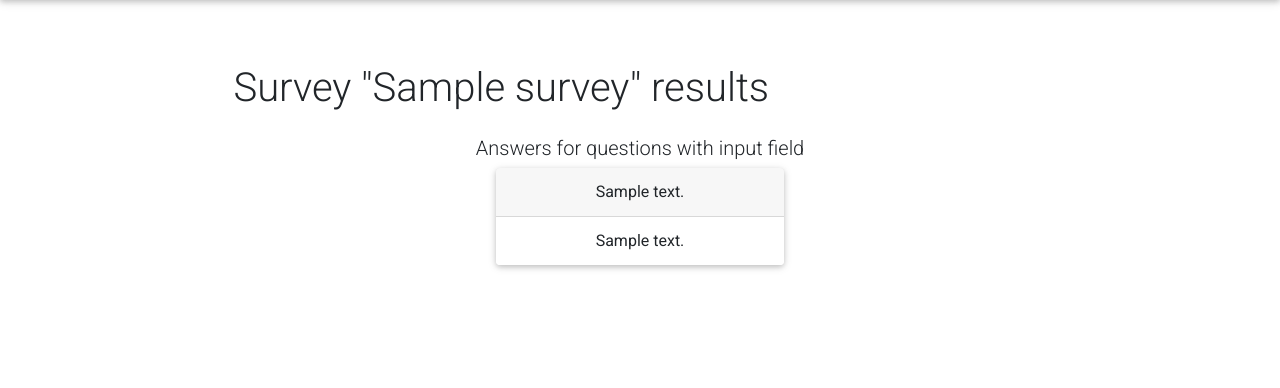
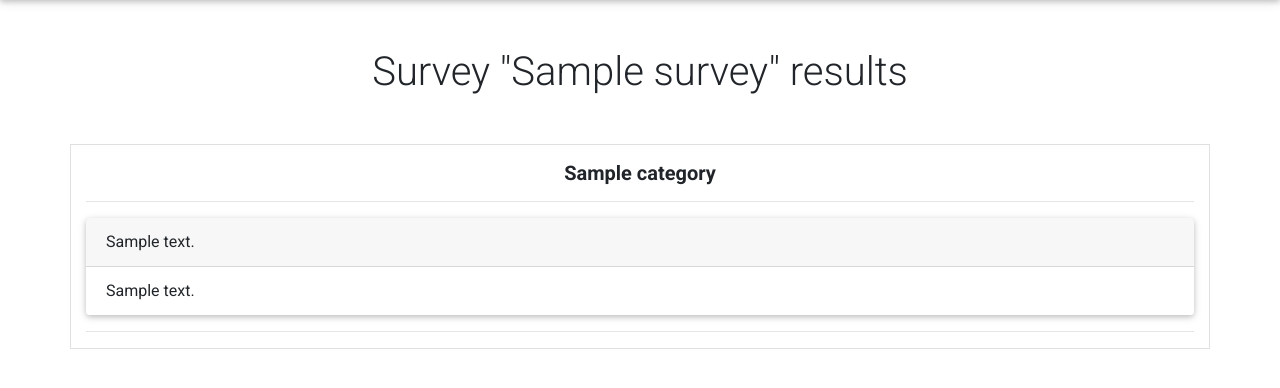
Before and after one commit to matveyplevako/Academic-staff-assessment, a Django app: page /survey/1/results/ in a window 1280 px wide. Shown: the part 56-444 px from the top of the page. Run offline with Django 3.2, Linux system fonts and the light colour scheme; a user stored in the database is signed in; tables that the repository leaves empty hold one stand-in row (values such as "Sample post"); parts of the project's set-up code (start-up, migrations or seed data) failed here and were passed over; some libraries are stand-ins or nearby versions.

Commit message:
display resuluts of survey by category

```diff
--- a/mysite/survey/templates/survey_results.html
+++ b/mysite/survey/templates/survey_results.html
@@ -3,22 +3,20 @@
 
 {% block body %}
 
-    <div class="w-75 p-3 text-center" id="center_div">
+{#    <div class="w-75 p-3 text-center">#}
         <h1 class="text-center title">Survey "{{ survey.name }}" results</h1>
-        {% if for_pie_chart %}
-            <h5 class="text-center">Answers for questions with select field</h5>
-        {% endif %}
-    </div>
+{#    </div>#}
 
-    {% if other_questions %}
-        <h5 class="text-center">Answers for questions with input field</h5>
-    {% endif %}
 
-    <div class="d-flex justify-content-center">
-        <div class="text-center">
-            {% for question in other_questions %}
-                {% if question.answers_as_text %}
-                    <div class="card" style="width: 18rem;">
+
+    {% for category in categories %}
+        <div class="h-100 mt-5 row align-items-center"><!--div for EVERYTHING-->
+            <div class="col border border-light" id="accordion"><!--also div for EVERYTHING-->
+                <h5 class="font-weight-bold text-center mt-3">{{ category.0 }}</h5>
+                <hr>
+                <div id="category{{ category.3 }}"></div>
+                {% for question in category.1 %}
+                    <div class="card" style="">
                         <div class="card-header">
                             {{ question.text }}
                         </div>
@@ -30,22 +28,26 @@
                             {% endfor %}
                         </ul>
                     </div>
-                {% endif %}
+                    <hr>
                 {% endfor %}
             </div>
         </div>
+    {% endfor %}
 {% endblock body %}
 
 
 {% block extrajs %}
     <script type="text/javascript">
         var survey = [
-            {% for data in for_pie_chart %}
+            {% for category in categories %}
+                {% for data in category.2 %}
                     {
                         txt: "{{ data.0 }}",
                         answers: [{% for answer in data.1 %} "{{ answer }}", {% endfor %}],
                         values: [{% for value in data.2 %} {{ value }}, {% endfor %}],
+                        category_id: "category{{ category.3 }}",
                     },
+                {% endfor %}
             {% endfor %}
         ];
         var profEvaluation = {
@@ -101,9 +103,9 @@
             var cnvs = document.createElement('canvas');
             cnvs.id = "labelChart" + i.toString(10);
             dv.appendChild(cnvs);
-            var main_div = document.getElementById("center_div");
+            var main_div = document.getElementById(element.category_id);
             main_div.appendChild(dv);
-            {#main_div.appendChild(cnvs);#}
+            main_div.appendChild(document.createElement('hr'));
             var ctxP = document.getElementById("labelChart" + i.toString(10)).getContext('2d');
             var myPieChart = new Chart(ctxP, {
                 plugins: [ChartDataLabels],
--- a/mysite/survey/views/prof.py
+++ b/mysite/survey/views/prof.py
@@ -195,28 +195,35 @@ class SurveyResults(TemplateResponseMixin, View):
         if request.user != survey.owner and request.user.username != "doe":
             raise Http404(f"{request.user.username} is not allowed to view results of this survey")
 
-        for_pie_chart = []
-        pie_questions = survey.questions.filter(type__in=[Question.RADIO, Question.SELECT, Question.SELECT_MULTIPLE])
-        for q in pie_questions:
-            ans_list = q.answers_as_text
-            choices = []
-            choice_to_slag = {}
-            for answer, choice in q.get_choices():
-                choices.append(choice)
-                choice_to_slag[choice] = answer
-            if q.type == Question.SELECT_MULTIPLE:
-                rep = []
-                for elem in ans_list:
-                    elem = elem[1:-1]
-                    for item in elem.split(","):
-                        item = item.strip()[1:-1]
-                        rep.append(item)
-                ans_list = rep
-            count_ans = Counter(ans_list)
-            count_choices = [count_ans[choice_to_slag[choice]] for choice in choices]
-            for_pie_chart.append([q.text, choices, count_choices])
+        categories = []
+        for category in survey.categories.all():
+            for_pie_chart = []
+            pie_questions = category.questions.filter(
+                type__in=[Question.RADIO, Question.SELECT, Question.SELECT_MULTIPLE])
+            other_questions = category.questions.exclude(
+                type__in=[Question.RADIO, Question.SELECT, Question.SELECT_MULTIPLE])
+            for q in pie_questions:
+                ans_list = q.answers_as_text
+                choices = []
+                choice_to_slag = {}
+                for answer, choice in q.get_choices():
+                    choices.append(choice)
+                    choice_to_slag[choice] = answer
+                if q.type == Question.SELECT_MULTIPLE:
+                    rep = []
+                    for elem in ans_list:
+                        elem = elem[1:-1]
+                        for item in elem.split(","):
+                            item = item.strip()[1:-1]
+                            rep.append(item)
+                    ans_list = rep
+                count_ans = Counter(ans_list)
+                count_choices = [count_ans[choice_to_slag[choice]] for choice in choices]
+                if any(map(lambda x: x > 0, count_choices)):
+                    for_pie_chart.append([q.text, choices, count_choices])
 
-        other_questions = survey.questions.exclude(type__in=[Question.RADIO, Question.SELECT, Question.SELECT_MULTIPLE])
+            if other_questions or for_pie_chart:
+                categories.append([category.name, other_questions, for_pie_chart, category.id])
+
         return self.render_to_response({'survey': survey,
-                                        'for_pie_chart': for_pie_chart,
-                                        'other_questions': other_questions})
+                                        'categories': categories})
```
Lines whose indentation alone changed are shown as unchanged.
